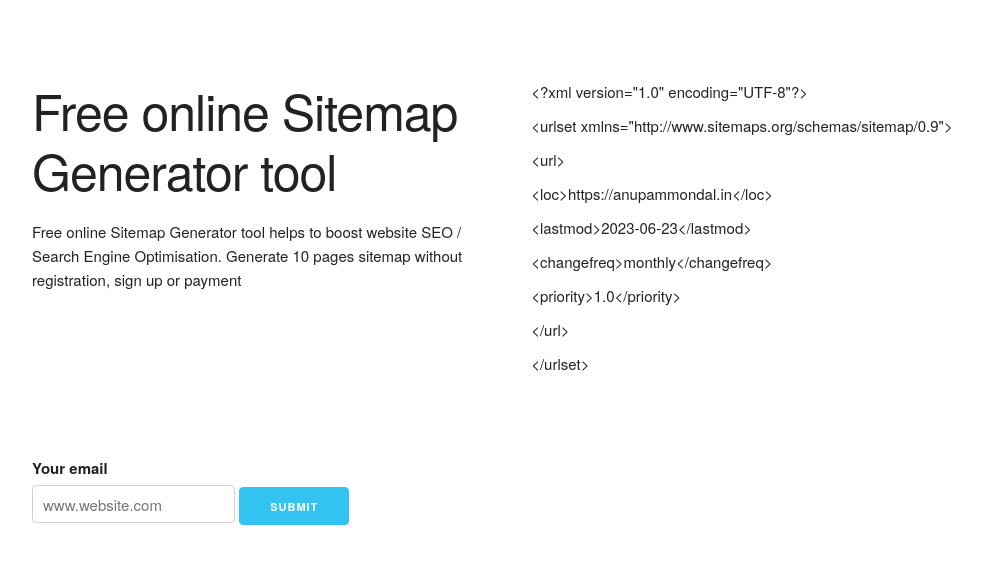
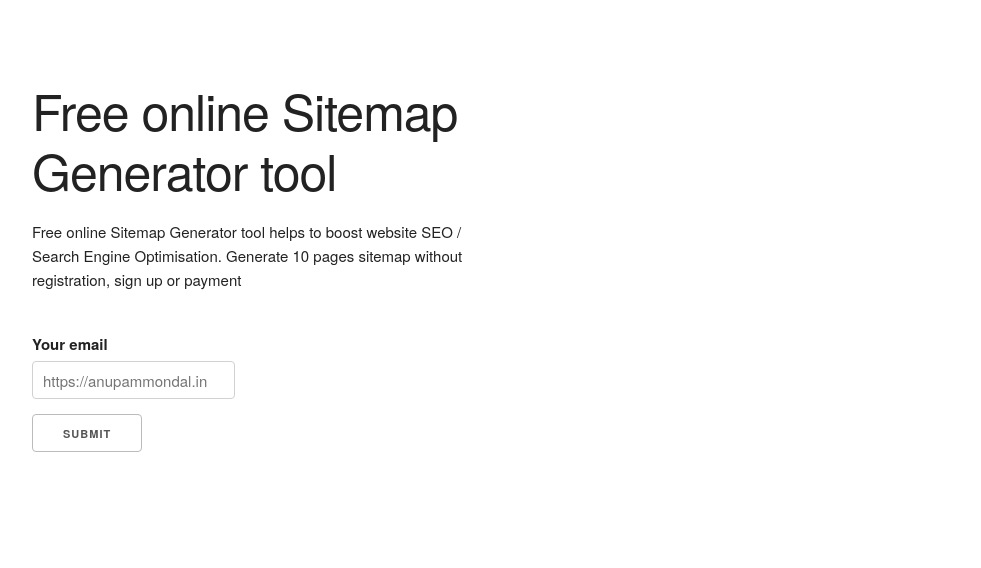
Before and after one commit to anupammo/sitemap-generator, a plain HTML site: page index.html in a window 1280 px wide. Shown: the whole page, without its empty margins (128-1109 px from the left). Drawn offline with Linux system fonts and the light colour scheme.

Commit message:
240620232010pm

```diff
--- a/index.html
+++ b/index.html
@@ -38,56 +38,82 @@
   <div class="container">
     <div class="row">
       <div class="one-half column">
-        <div style="margin: 80px auto;">
+        <div style="margin: 80px auto 40px;">
           <h1>Free online Sitemap Generator tool</h1>
           <p>Free online Sitemap Generator tool helps to boost website SEO / Search Engine Optimisation. Generate 10
-            pages
-            sitemap without registration, sign up or payment</p>
+            pages sitemap without registration, sign up or payment</p>
+        </div>
+        <div class="form">
+          <form>
+            <label for="exampleEmailInput">Your email</label>
+            <input type="url" placeholder="https://anupammondal.in" id="urls"><br>
+            <input class="button" type="button" value="Submit" id="response" onclick="dispNconsole();">
+          </form>
         </div>
       </div>
       <div class="one-half column">
         <div style="margin: 80px auto;">
-          <ul>
-            <li>&lt;&#x3F;xml&nbsp;version=&quot;1.0&quot;&nbsp;encoding=&quot;UTF-8&quot;&#x3F;&gt;</li>
-            <li>&lt;urlset xmlns=&quot;http://www.sitemaps.org/schemas/sitemap/0.9&quot;&gt;</li>
-            <li>&lt;url&gt;</li>
-            <li>&lt;loc&gt;https://anupammondal.in&lt;&#x2F;loc&gt;</li>
-            <li>&lt;lastmod&gt;2023-06-23&lt;&#x2F;lastmod&gt;</li>
-            <li>&lt;changefreq&gt;monthly&lt;&#x2F;changefreq&gt;</li>
-            <li>&lt;priority&gt;1.0&lt;&#x2F;priority&gt;</li>
-            <li>&lt;&#x2F;url&gt;</li>
-            <li>&lt;&#x2F;urlset&gt;</li>
-          </ul>
+          <p id="dispcode"></p>
         </div>
-        <!-- <code>&lt;&gt;&lt;&#x2F;&gt;</code> -->
-        <!-- <?xml version="1.0" encoding="UTF-8"?>
-        <urlset xmlns="http://www.sitemaps.org/schemas/sitemap/0.9">
-          <url>
-            <loc>https://anupammondal.in/</loc>
-            <lastmod>2005-01-01</lastmod>
-            <changefreq>monthly</changefreq>
-            <priority>0.8</priority>
-          </url>
-        </urlset> -->
       </div>
-    </div>
-  </div>
-  <div class="container">
-    <div class="row">
-      <div class="one-half"><!-- The above form looks like this -->
-        <form>
-          <label for="exampleEmailInput">Your email</label>
-          <input class="" type="url" placeholder="www.website.com" id="exampleEmailInput">
-          <input class="button-primary" type="submit" value="Submit">
-        </form>
-      </div>
-      <div class="one-half"></div>
-
     </div>
   </div>
 
   <!-- End Document
   –––––––––––––––––––––––––––––––––––––––––––––––––– -->
+  <script>
+    function dispNconsole() {
+
+      const date = new Date();
+      let day = date.getDate();
+      let month = date.getMonth() + 1;
+      let year = date.getFullYear();
+      // let hour = date.getHours();
+      // let minute = date.getMinutes();
+      // let second = date.getSeconds();
+      // let lastmod = year + "-" + month + "-" + day + "-" + hour + "-" + minute + "-" + second;
+      let lastmod = year + "-" + month + "-" + day;
+
+      const smaptag = [
+        "&lt;?xml&nbsp;version=&quot;1.0&quot;&nbsp;encoding=&quot;UTF-8&quot;?&gt;",
+        "&lt;urlset&nbsp;xmlns=&quot;https://www.sitemaps.org/schemas/sitemap/0.9&quot;&gt;",
+        "&lt;url&gt;",
+        "&lt;loc&gt;",
+        "&lt;&#x2F;loc&gt;",
+        "&lt;lastmod&gt;",
+        "&lt;&#x2F;lastmod&gt;",
+        "&lt;changefreq&gt;",
+        "&lt;&#x2F;changefreq&gt;</changefreq>",
+        "&lt;priority&gt;",
+        "&lt;&#x2F;priority&gt;",
+        "&lt;&#x2F;url&gt;",
+        "&lt;&#x2F;urlset&gt;"
+      ];
+
+      let locLink = "https://anupammondal.in";
+      let smPrior = "1.0";
+      let cFreq = "weekly";
+
+      let smCodes = smaptag[0] + "<br>" + smaptag[1] + "<br>" + smaptag[2] + "<br>" + smaptag[3] + locLink + smaptag[4] + "<br>" + smaptag[5] + lastmod + smaptag[6] + "<br>" + smaptag[7] + cFreq + smaptag[8] + "<br>" + smaptag[9] + smPrior + smaptag[10] + "<br>" + smaptag[11] + "<br>" + smaptag[12];
+
+      document.getElementById("dispcode").innerHTML = smCodes;
+      console.log(smCodes.length);
+
+    }
+
+    // const i = 0;
+    // let txt = 'Add Product to Cart';
+    // const speed = 50;
+
+    // function typeWriter(strval) {
+    //   if (i < txt.length) {
+    //     document.getElementById("typetext").innerHTML += txt.charAt(i);
+    //     i++;
+    //     setTimeout(typeWriter, speed);
+    //   }
+    // }
+
+  </script>
 </body>
 
 </html>
```
Also changed, not shown: css/style.css (line endings or trailing spaces).
